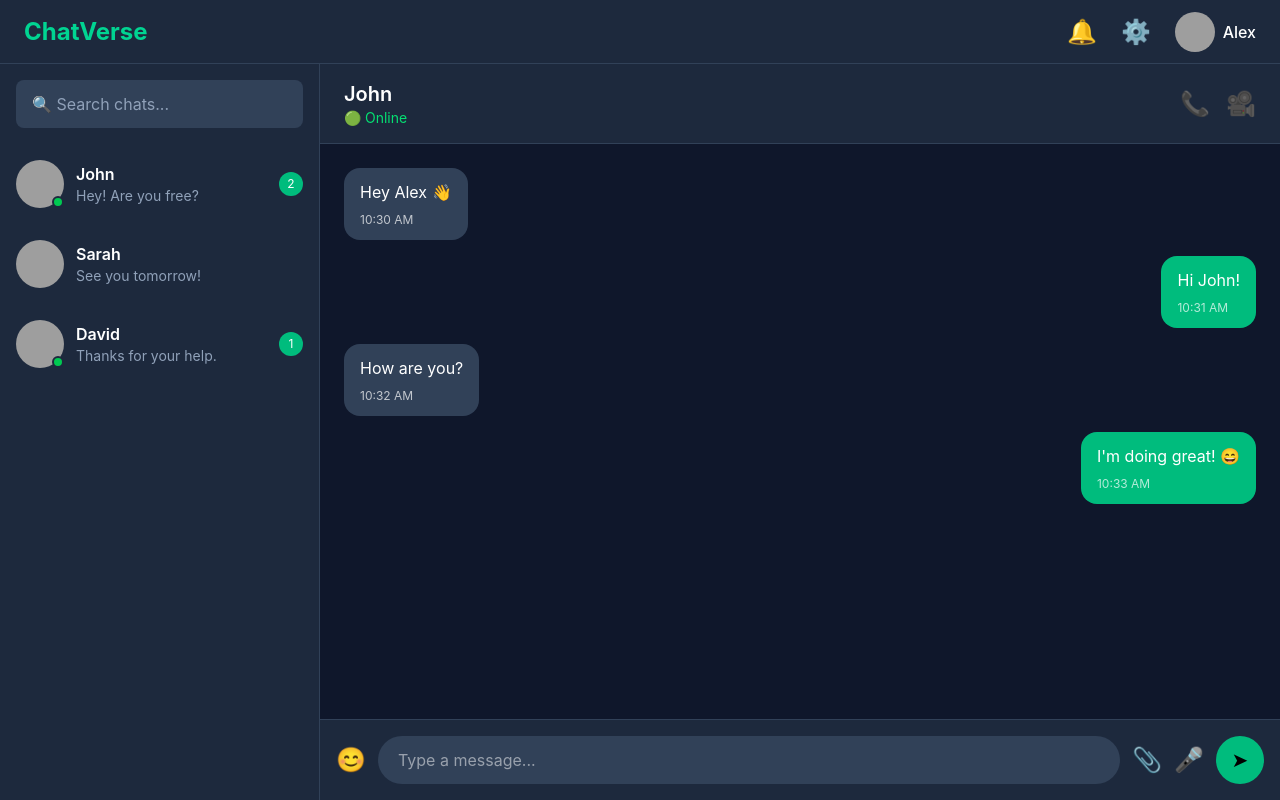
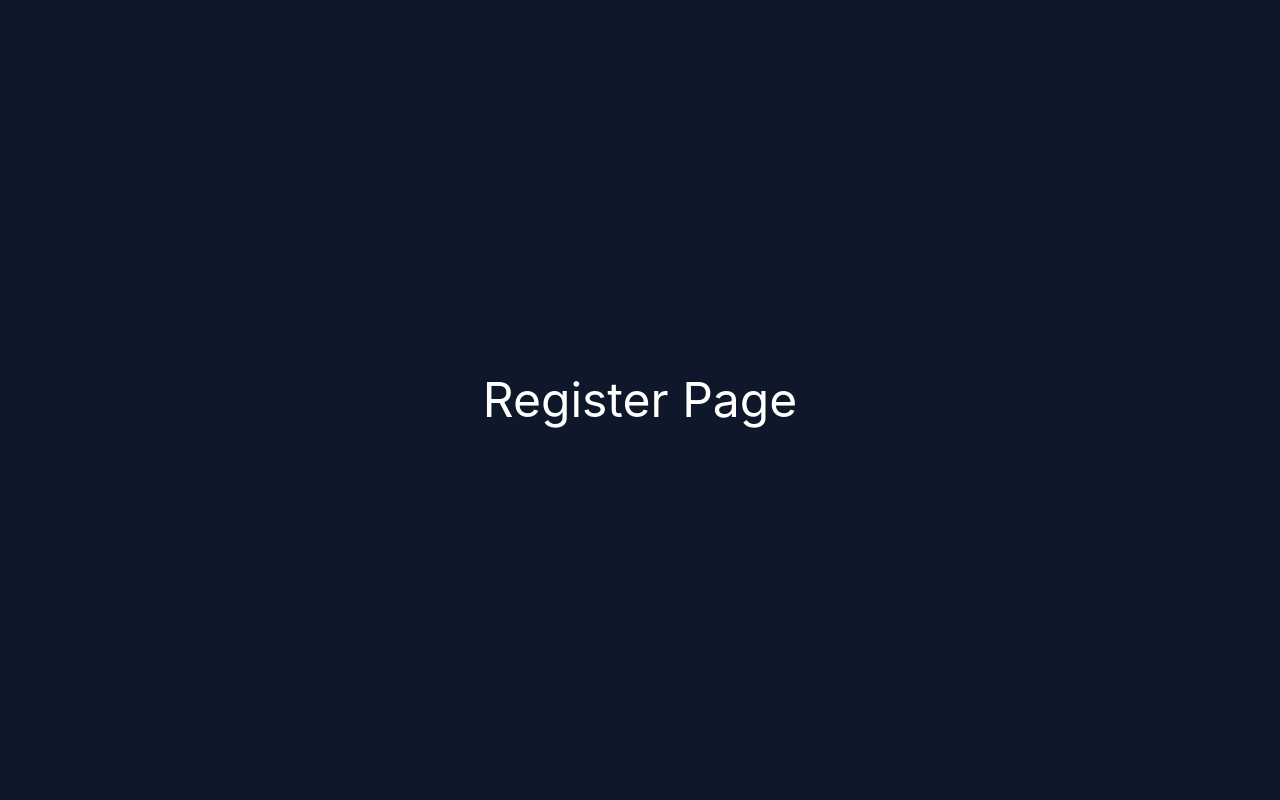
Before and after one commit to alex-renny/ChatVerse, a React (Vite) app in the folder client/: page /register in a window 1280 px wide. Built offline with nearby package versions, Linux system fonts and the light colour scheme; grey boxes are pictures that could not be loaded.

Commit message:
Set up React Router and application layout

```diff
--- a/client/src/App.jsx
+++ b/client/src/App.jsx
@@ -1,7 +1,38 @@
+import {
+  BrowserRouter,
+  Routes,
+  Route,
+} from "react-router-dom";
+
 import Home from "./pages/Home";
+import Login from "./pages/Login";
+import Register from "./pages/Register";
 
 function App() {
-  return <Home />;
+  return (
+    <BrowserRouter>
+
+      <Routes>
+
+        <Route
+          path="/"
+          element={<Home />}
+        />
+
+        <Route
+          path="/login"
+          element={<Login />}
+        />
+
+        <Route
+          path="/register"
+          element={<Register />}
+        />
+
+      </Routes>
+
+    </BrowserRouter>
+  );
 }
 
 export default App;
--- /dev/null
+++ b/client/src/layouts/MainLayout.jsx
@@ -0,0 +1,14 @@
+import Navbar from "../components/layout/Navbar";
+
+function MainLayout({ children }) {
+  return (
+    <div className="h-screen flex flex-col bg-slate-900">
+      <Navbar />
+      <main className="flex-1 overflow-hidden">
+        {children}
+      </main>
+    </div>
+  );
+}
+
+export default MainLayout;
--- a/client/src/pages/Home.jsx
+++ b/client/src/pages/Home.jsx
@@ -1,17 +1,15 @@
-import Navbar from "../components/layout/Navbar";
 import Sidebar from "../components/layout/Sidebar";
 import ChatWindow from "../components/layout/ChatWindow";
+import MainLayout from "../layouts/MainLayout";
 
 function Home() {
   return (
-    <div className="h-screen flex flex-col bg-slate-900">
-      <Navbar />
-
-      <div className="flex flex-1 overflow-hidden">
+    <MainLayout>
+      <div className="flex h-full">
         <Sidebar />
         <ChatWindow />
       </div>
-    </div>
+    </MainLayout>
   );
 }
 
--- a/client/src/pages/Login.jsx
+++ b/client/src/pages/Login.jsx
@@ -0,0 +1,11 @@
+function Login() {
+  return (
+    <div className="min-h-screen bg-slate-900 flex items-center justify-center">
+      <h1 className="text-white text-5xl">
+        Login Page
+      </h1>
+    </div>
+  );
+}
+
+export default Login;
--- a/client/src/pages/Register.jsx
+++ b/client/src/pages/Register.jsx
@@ -0,0 +1,11 @@
+function Register() {
+  return (
+    <div className="min-h-screen bg-slate-900 flex items-center justify-center">
+      <h1 className="text-white text-5xl">
+        Register Page
+      </h1>
+    </div>
+  );
+}
+
+export default Register;
```
